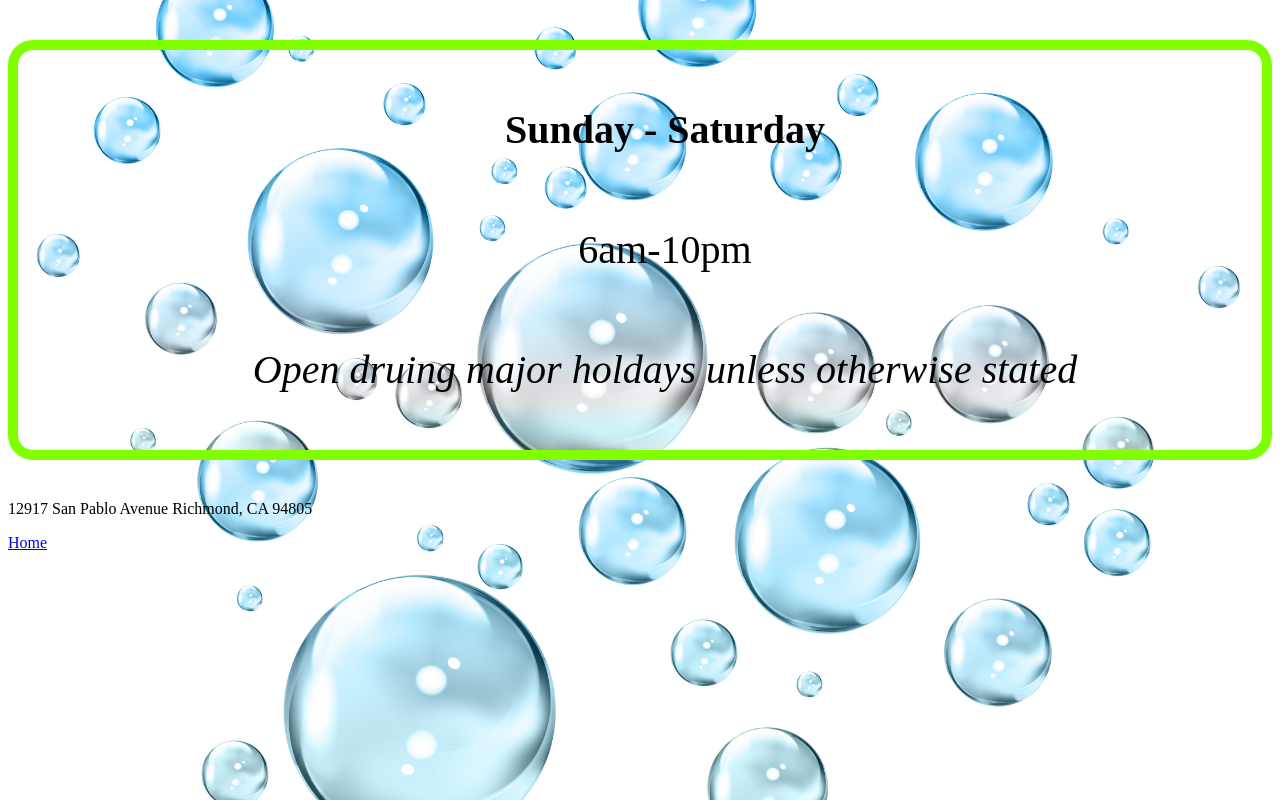
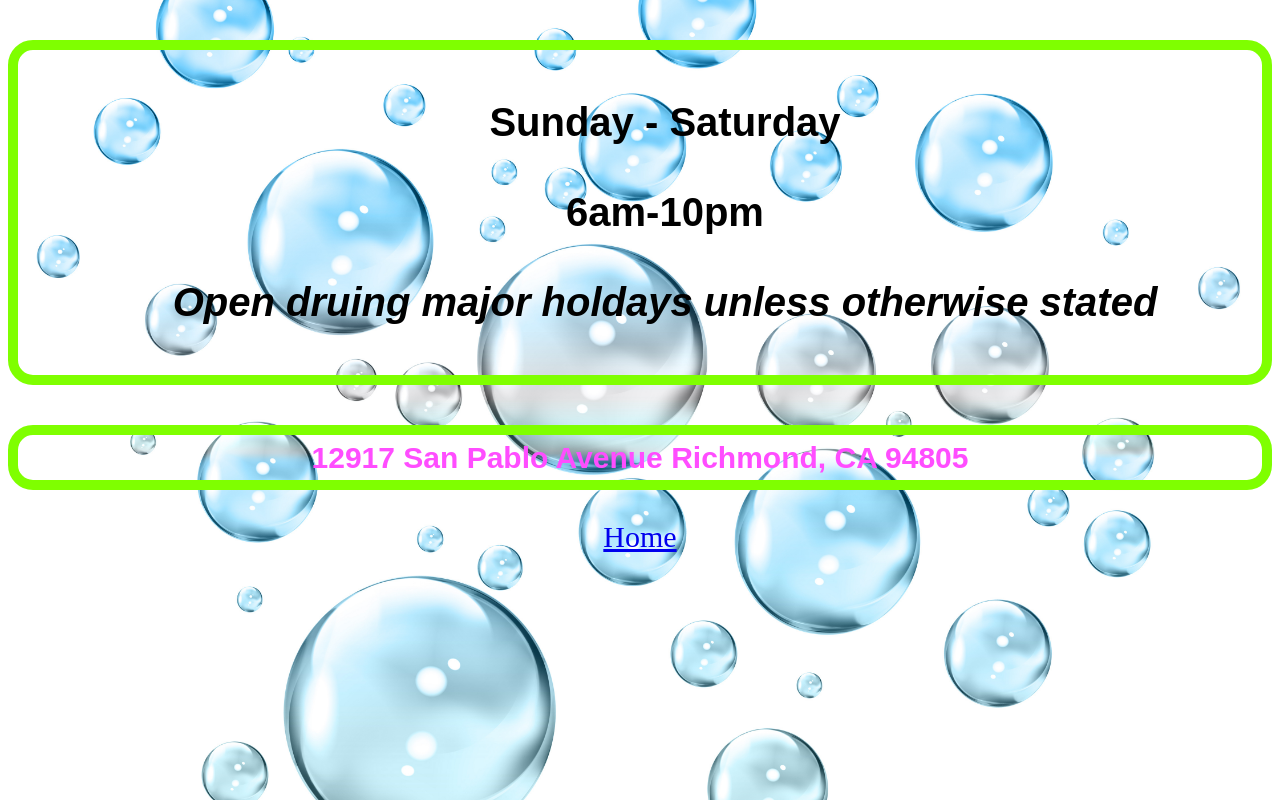
Before and after one commit to techao/2.5-Solo, a plain HTML site: page info.html in a window 1280 px wide. Drawn offline with Linux system fonts and the light colour scheme.

Commit message:
Add Padding and Style Border to Info page

```diff
--- a/info.html
+++ b/info.html
@@ -8,22 +8,19 @@
 <body>
 <div class="container">
 
-		<p id="hours">
+	<p id="hours">
 		<strong>Sunday - Saturday</strong> <br>
 			<br>6am-10pm<br> <br>
 	<em>Open druing major holdays unless otherwise stated</em>
-		</p>
+	</p>
 
-
-<div id="address">
-	<p >
+	<p id="address">
 	12917 San Pablo Avenue
 	Richmond, CA 94805
 	</p>
 <div/>
-<div/>
 
-<footer><a href="index.html">Home</a></footer>
+<footer class="footer"><a href="index.html">Home</a></footer>
 
 
 </body>
--- a/styles.css
+++ b/styles.css
@@ -8,6 +8,12 @@ body {
 	background-repeat: no-repeat;
 	background-size: cover;
 }
+
+.footer {
+	text-align: center;
+	font-size: 30px;
+}
+
 /*#class-container {
 }
 */
@@ -58,11 +64,19 @@ di
     padding-right: 30px;
     padding-bottom: 50px;
     padding-left: 80px;
-    font-size: 40px;
-    font-style: arial, sans-serif;
+    font: bold 40px arial, sans-serif;
+    }
+
+#address {
+	font: bold 30px arial, sans-serif;
+	text-align: center;
+	border: 10px solid #7FFF00;
+	border-radius: 25px;
+	line-height: 1.5;
+	vertical-align: middle;
+	color: #ff4dff;
 }
 
-}
 
 
 /*V--FAQ---V*/
```
